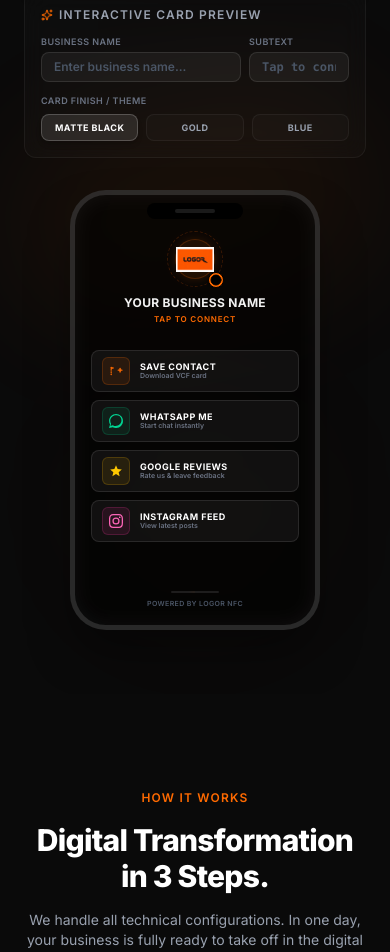
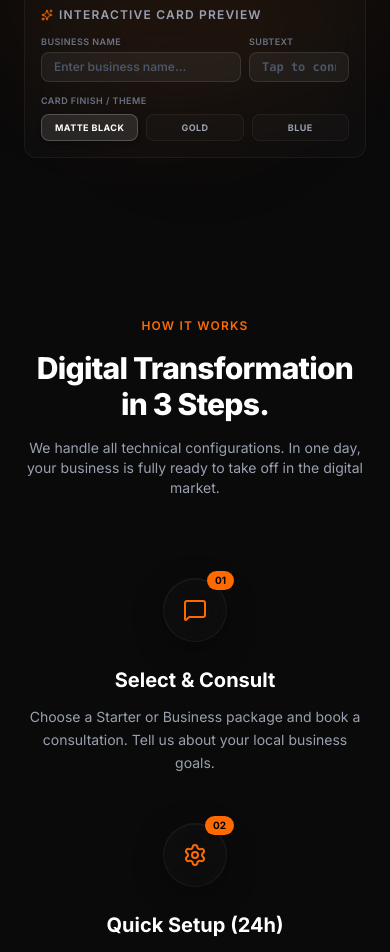
Before and after one commit to Jecin2378/logor-website1, a Next.js app: page / in a window 390 px wide. Shown: the part 1042-1994 px from the top of the page. Built offline with nearby package versions, Linux system fonts and the light colour scheme.

Commit message:
feat: remove phone preview mockup from hero and resolve logo visibility issues on gold and blue cards

```diff
--- a/src/components/Hero.tsx
+++ b/src/components/Hero.tsx
@@ -47,52 +47,37 @@ export default function Hero() {
         accentBg: "bg-[#FF6A00]/10",
         accentBorder: "border-[#FF6A00]/20",
         badgeGradient: "from-white/10 to-transparent",
-        logoClass: "",
+        logoFilter: "none",
         nfcText: "text-white/40",
         badgeBorder: "border-white/10"
-      },
-      mobile: {
-        accent: "text-[#FF6A00]",
-        accentBg: "bg-[#FF6A00]/10",
-        accentBorder: "border-[#FF6A00]/20"
       }
     },
     gold: {
       card: {
         background: "linear-gradient(135deg, #ECC86A 0%, #C39B3B 50%, #A37C24 100%)", // Rich matte brushed gold look
-        border: "border-[#96741F]/30",
-        text: "text-stone-900", // Engraved dark text
-        accent: "text-stone-900",
-        accentBg: "bg-stone-900/10",
-        accentBorder: "border-stone-900/20",
-        badgeGradient: "from-stone-900/10 to-transparent",
-        logoClass: "brightness-0 opacity-80", // Make logo image black
-        nfcText: "text-stone-900/50",
-        badgeBorder: "border-stone-900/20"
-      },
-      mobile: {
-        accent: "text-amber-400",
-        accentBg: "bg-amber-400/10",
-        accentBorder: "border-amber-400/20"
+        border: "border-stone-950/20",
+        text: "text-stone-950", // Engraved dark text - highest contrast
+        accent: "text-stone-950",
+        accentBg: "bg-stone-950/10",
+        accentBorder: "border-stone-950/20",
+        badgeGradient: "from-stone-950/15 to-transparent",
+        logoFilter: "brightness(0) opacity(0.85)", // Native CSS filter to make logo black
+        nfcText: "text-stone-950/60",
+        badgeBorder: "border-stone-950/20"
       }
     },
     blue: {
       card: {
-        background: "#0A2540", // Solid Matte Dark Royal Blue
-        border: "border-white/10",
+        background: "#0F3D8C", // Solid Matte Dark Royal Blue
+        border: "border-white/20",
         text: "text-white",
-        accent: "text-blue-200",
-        accentBg: "bg-white/10",
-        accentBorder: "border-white/20",
-        badgeGradient: "from-white/10 to-transparent",
-        logoClass: "brightness-0 invert opacity-95", // Make logo image white
-        nfcText: "text-white/40",
-        badgeBorder: "border-white/10"
-      },
-      mobile: {
-        accent: "text-blue-400",
-        accentBg: "bg-blue-400/10",
-        accentBorder: "border-blue-400/20"
+        accent: "text-blue-100",
+        accentBg: "bg-white/15",
+        accentBorder: "border-white/30",
+        badgeGradient: "from-white/15 to-transparent",
+        logoFilter: "brightness(0) invert(1) opacity(0.95)", // Native CSS filter to make logo white
+        nfcText: "text-white/60",
+        badgeBorder: "border-white/20"
       }
     }
   };
@@ -196,8 +181,8 @@ export default function Hero() {
           </motion.div>
         </div>
 
-        {/* Right Side Visuals (NFC Card Customizer & Mobile Landing Page Preview Side-by-Side) */}
-        <div className="lg:col-span-6 flex flex-col md:flex-row items-center justify-center relative gap-8 w-full">
+        {/* Right Side Visuals (NFC Card Customizer) */}
+        <div className="lg:col-span-6 flex items-center justify-center relative w-full">
 
           {/* Card & Inputs Left Stack */}
           <div className="flex flex-col gap-6 items-center w-full max-w-sm sm:w-auto z-10" style={{ perspective: 1000 }}>
@@ -228,7 +213,8 @@ export default function Hero() {
                     alt="Logor"
                     width={90}
                     height={32}
-                    className={`h-7 w-auto object-contain transition-all duration-500 ${currentTheme.card.logoClass}`}
+                    className="h-7 w-auto object-contain transition-all duration-500"
+                    style={{ filter: currentTheme.card.logoFilter }}
                   />
                 </div>
 
@@ -342,122 +328,6 @@ export default function Hero() {
             </motion.div>
           </div>
 
-          {/* Mobile Profile Mockup Device */}
-          <motion.div
-            initial={{ opacity: 0, x: 20 }}
-            animate={{ opacity: 1, x: 0 }}
-            transition={{ duration: 0.8, delay: 0.4, type: "spring" }}
-            className="w-[250px] h-[440px] rounded-[36px] border-[5px] border-white/15 bg-black/60 relative overflow-hidden shadow-2xl flex flex-col shrink-0 z-10"
-            style={{
-              boxShadow: "0 25px 50px -12px rgba(0, 0, 0, 0.5), inset 0 0 20px rgba(255,255,255,0.05)"
-            }}
-          >
-            {/* Speaker Notch */}
-            <div className="absolute top-2 left-1/2 -translate-x-1/2 w-24 h-4 bg-black rounded-full z-20 flex items-center justify-center">
-              <div className="w-10 h-1 bg-white/10 rounded-full" />
-            </div>
-
-            {/* Screen Content Wrapper */}
-            <div className="flex-1 p-4 pt-7 flex flex-col justify-between relative z-10 select-none font-sans text-white">
-              {/* Profile Header info */}
-              <div className="flex flex-col items-center text-center mt-2">
-                {/* Brand Logo Avatar Frame */}
-                <div className={`relative w-14 h-14 rounded-full border border-dashed p-1 ${currentTheme.mobile.accentBorder} mb-2 flex items-center justify-center`}>
-                  <div className={`w-10 h-10 rounded-full ${currentTheme.mobile.accentBg} flex items-center justify-center border ${currentTheme.mobile.accentBorder} shadow-[0_0_12px_rgba(255,106,0,0.15)]`}>
-                    <Image
-                      src="/logor-logo.png"
-                      alt="Logor"
-                      width={38}
-                      height={12}
-                      className="object-contain"
-                    />
-                  </div>
-                  <div className="absolute -bottom-0.5 -right-0.5 w-4 h-4 rounded-full bg-[#FF6A00] flex items-center justify-center border border-black shadow">
-                    <CheckCircle2 className="w-3 h-3 text-black" fill="currentColor" />
-                  </div>
-                </div>
-
-                {/* Business details dynamically matching customizations */}
-                <h3 className="text-xs font-bold tracking-wide uppercase truncate max-w-[180px] text-white/95">
-                  {businessName}
-                </h3>
-                <p className={`text-[8px] font-semibold uppercase tracking-widest mt-0.5 ${currentTheme.mobile.accent}`}>
-                  {category}
-                </p>
-              </div>
-
-              {/* Action Buttons Link Grid */}
-              <div className="flex flex-col gap-2 my-auto">
-                {/* Save Contact action */}
-                <div className="flex items-center gap-2.5 px-2.5 py-1.5 rounded-lg bg-white/5 border border-white/10 hover:bg-white/10 hover:border-white/20 transition-all cursor-pointer">
-                  <div className={`w-7 h-7 rounded-md ${currentTheme.mobile.accentBg} flex items-center justify-center border ${currentTheme.mobile.accentBorder}`}>
-                    <svg className={`w-3.5 h-3.5 ${currentTheme.mobile.accent}`} fill="none" stroke="currentColor" strokeWidth="2.5" viewBox="0 0 24 24">
-                      <path strokeLinecap="round" strokeLinejoin="round" d="M19 7.5v3m0 0v3m0-3h3m-3 0h-3m-9-3.5h.008v.008H3.75V6m0 3h.008v.008H3.75V9zm0 3h.008v.008H3.75v-.008zm0 3h.008v.008H3.75v-.008zm0 3h.008v.008H3.75v-.008z" />
-                    </svg>
-                  </div>
-                  <div className="flex-1 text-left">
-                    <p className="text-[9px] font-bold uppercase tracking-wider text-white leading-tight">Save Contact</p>
-                    <p className="text-[7px] text-gray-500 font-semibold leading-tight">Download VCF card</p>
-                  </div>
-                </div>
-
-                {/* WhatsApp Chat link */}
-                <div className="flex items-center gap-2.5 px-2.5 py-1.5 rounded-lg bg-white/5 border border-white/10 hover:bg-white/10 hover:border-white/20 transition-all cursor-pointer">
-                  <div className="w-7 h-7 rounded-md bg-emerald-500/10 flex items-center justify-center border border-emerald-500/20">
-                    <svg className="w-3.5 h-3.5 text-emerald-400" fill="currentColor" viewBox="0 0 24 24">
-                      <path d="M.057 24l1.687-6.163c-1.041-1.804-1.588-3.849-1.587-5.946C.06 5.348 5.397.01 12.008.01c3.202.001 6.212 1.246 8.477 3.514 2.266 2.268 3.507 5.28 3.505 8.484-.004 6.657-5.34 11.997-11.953 11.997-2.005-.001-3.973-.502-5.724-1.457L0 24zm6.59-4.846c1.6.95 3.188 1.449 4.825 1.451 5.436 0 9.86-4.37 9.864-9.799.002-2.63-1.023-5.101-2.885-6.965C16.528 1.977 14.07 1.95 12.01 1.95c-5.438 0-9.865 4.373-9.87 9.802-.001 1.77.463 3.5 1.34 5.016l-.988 3.606 3.69-.974h.015z" />
-                    </svg>
-                  </div>
-                  <div className="flex-1 text-left">
-                    <p className="text-[9px] font-bold uppercase tracking-wider text-white leading-tight">WhatsApp Me</p>
-                    <p className="text-[7px] text-gray-500 font-semibold leading-tight">Start chat instantly</p>
-                  </div>
-                </div>
-
-                {/* Google review link */}
-                <div className="flex items-center gap-2.5 px-2.5 py-1.5 rounded-lg bg-white/5 border border-white/10 hover:bg-white/10 hover:border-white/20 transition-all cursor-pointer">
-                  <div className="w-7 h-7 rounded-md bg-yellow-500/10 flex items-center justify-center border border-yellow-500/20">
-                    <svg className="w-3.5 h-3.5 text-yellow-400" fill="currentColor" viewBox="0 0 24 24">
-                      <path d="M12 17.27L18.18 21l-1.64-7.03L22 9.24l-7.19-.61L12 2 9.19 8.63 2 9.24l5.46 4.73L5.82 21z" />
-                    </svg>
-                  </div>
-                  <div className="flex-1 text-left">
-                    <p className="text-[9px] font-bold uppercase tracking-wider text-white leading-tight">Google Reviews</p>
-                    <p className="text-[7px] text-gray-500 font-semibold leading-tight">Rate us & leave feedback</p>
-                  </div>
-                </div>
-
-                {/* Instagram feed link */}
-                <div className="flex items-center gap-2.5 px-2.5 py-1.5 rounded-lg bg-white/5 border border-white/10 hover:bg-white/10 hover:border-white/20 transition-all cursor-pointer">
-                  <div className="w-7 h-7 rounded-md bg-pink-500/10 flex items-center justify-center border border-pink-500/20">
-                    <svg className="w-3.5 h-3.5 text-pink-400" fill="currentColor" viewBox="0 0 24 24">
-                      <path d="M12 2.163c3.204 0 3.584.012 4.85.07 3.252.148 4.771 1.691 4.919 4.919.058 1.265.069 1.645.069 4.849 0 3.205-.012 3.584-.069 4.849-.149 3.225-1.664 4.771-4.919 4.919-1.266.058-1.644.07-4.85.07-3.204 0-3.584-.012-4.849-.07-3.26-.149-4.771-1.699-4.919-4.92-.058-1.265-.07-1.644-.07-4.849 0-3.204.013-3.583.07-4.849.149-3.227 1.664-4.771 4.919-4.919 1.266-.057 1.645-.069 4.849-.069zM12 0C8.741 0 8.333.014 7.053.072 2.695.272.273 2.69.073 7.051.014 8.333 0 8.741 0 12c0 3.259.014 3.668.072 4.948.2 4.358 2.618 6.78 6.98 6.98 1.281.058 1.689.072 4.948.072 3.259 0 3.668-.014 4.948-.072 4.354-.2 6.782-2.618 6.979-6.98.059-1.28.073-1.689.073-4.948 0-3.259-.014-3.667-.072-4.947-.196-4.354-2.617-6.78-6.979-6.98C15.668.014 15.259 0 12 0zm0 5.838a6.162 6.162 0 100 12.324 6.162 6.162 0 000-12.324zM12 16a4 4 0 110-8 4 4 0 010 8zm6.406-11.845a1.44 1.44 0 100 2.881 1.44 1.44 0 000-2.881z" />
-                    </svg>
-                  </div>
-                  <div className="flex-1 text-left">
-                    <p className="text-[9px] font-bold uppercase tracking-wider text-white leading-tight">Instagram Feed</p>
-                    <p className="text-[7px] text-gray-500 font-semibold leading-tight">View latest posts</p>
-                  </div>
-                </div>
-              </div>
-
-              {/* Mock Tap Connection Indicator */}
-              <div className="flex flex-col items-center gap-1.5 mt-auto">
-                <div className="w-12 h-0.5 bg-white/10 rounded-full overflow-hidden">
-                  <div className="w-1/2 h-full bg-[#FF6A00] rounded-full animate-shimmer" />
-                </div>
-                <p className="text-[7px] font-semibold tracking-wider text-gray-600 uppercase">
-                  Powered by Logor NFC
-                </p>
-              </div>
-            </div>
-
-            {/* Glowing accent border bottom */}
-            <div className={`absolute bottom-0 inset-x-0 h-1 bg-gradient-to-r from-transparent via-${
-              cardColor === "black" ? "orange" : cardColor === "gold" ? "amber" : "blue"
-            }-500/20 to-transparent`} />
-          </motion.div>
-
           {/* Underlay glow circle */}
           <motion.div
             className="absolute -z-10 w-96 h-56 bg-[#FF6A00]/15 blur-3xl rounded-full transform -rotate-12"
```
